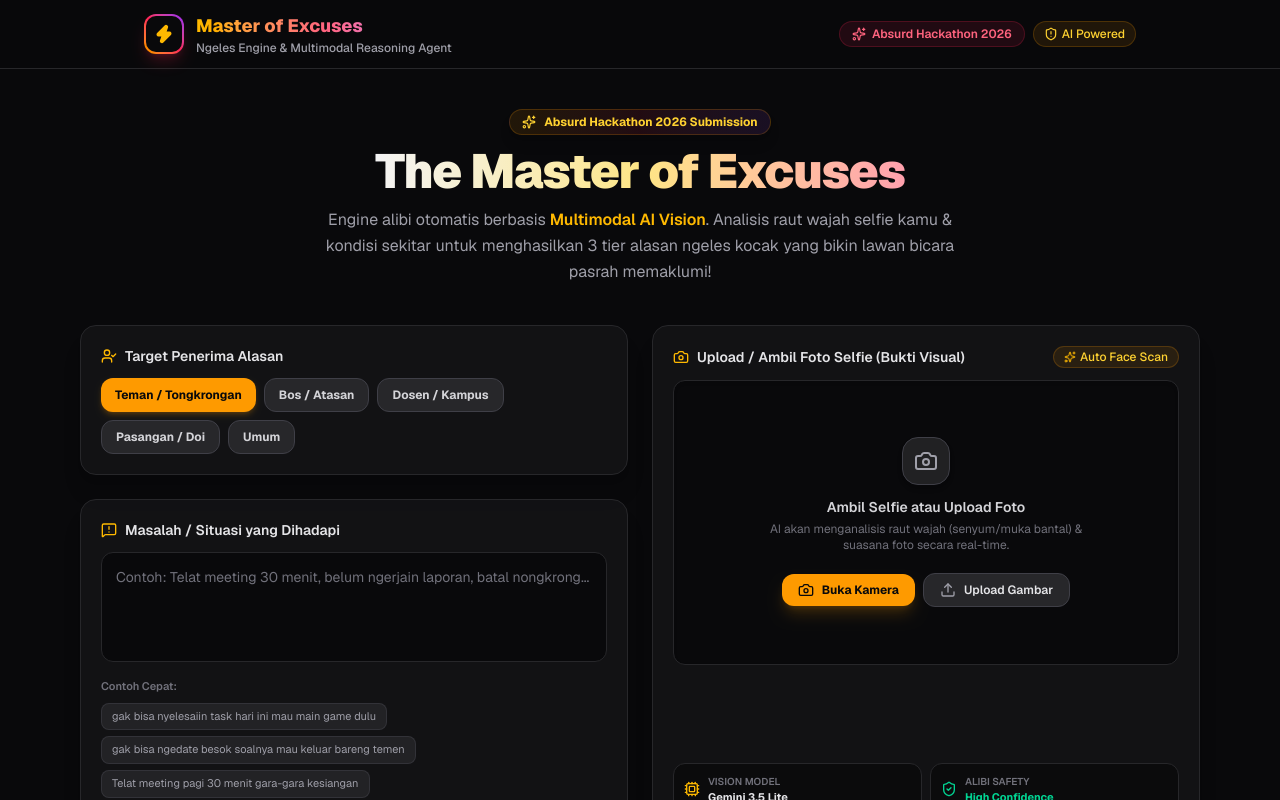
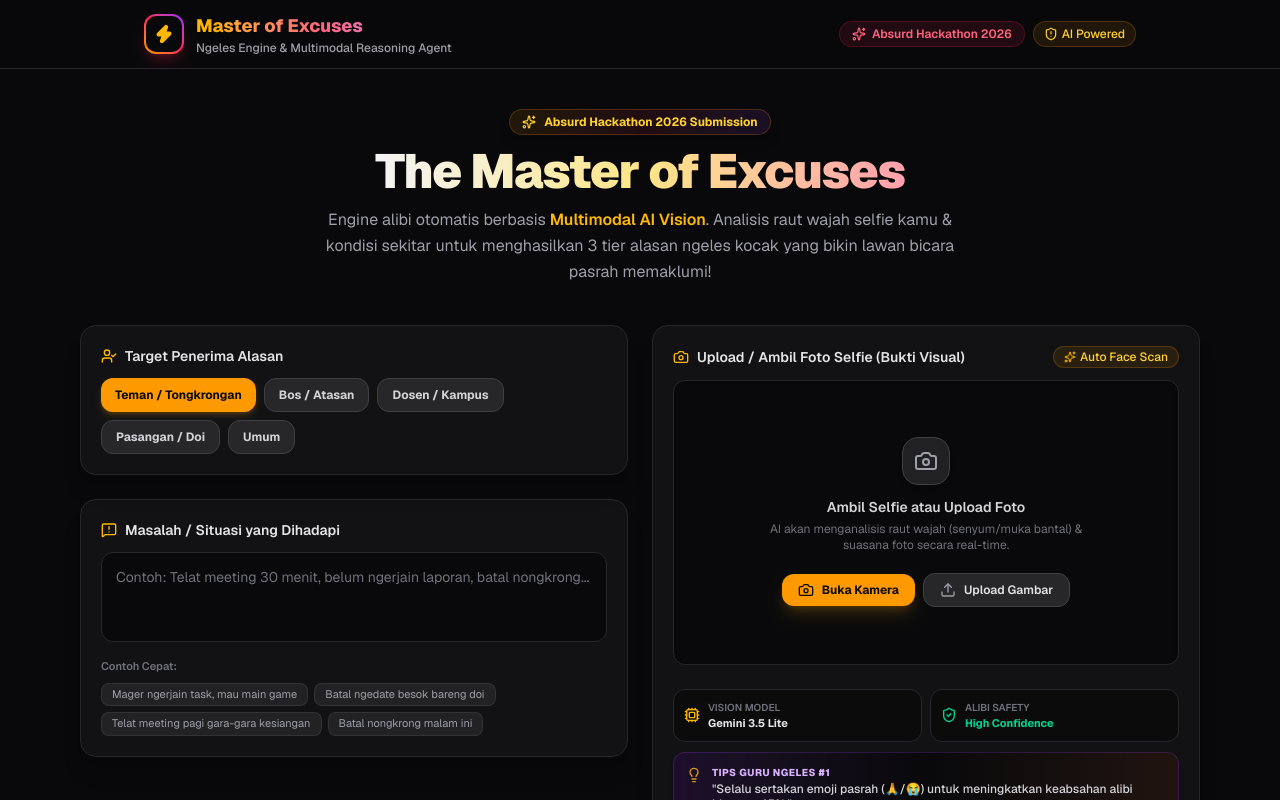
Before and after one commit to ZurielManurung/ngeles-engine, a Next.js app: page / in a window 1280 px wide. Shown: the top 800 px of the page. Built offline with nearby package versions, Linux system fonts and the light colour scheme.

Commit message:
Refactor: Shorten Quick Presets to 4 compact chips

```diff
--- a/src/app/page.tsx
+++ b/src/app/page.tsx
@@ -19,13 +19,12 @@ export default function Home() {
   const [quotaSeconds, setQuotaSeconds] = useState<number | null>(null);
   const [result, setResult] = useState<ExcuseResponse | null>(null);
 
+  // Short & punchy quick presets
   const presets = [
-    'gak bisa nyelesaiin task hari ini mau main game dulu',
-    'gak bisa ngedate besok soalnya mau keluar bareng temen',
-    'Telat meeting pagi 30 menit gara-gara kesiangan',
-    'Batal nongkrong malam ini padahal udah di-WA kawan',
-    'Belum ngerjain laporan/tugas padahal udah H-1 deadline',
-    'Mager diajak kencan padahal dompet lagi kering kerontang',
+    'Mager ngerjain task, mau main game',
+    'Batal ngedate besok bareng doi',
+    'Telat meeting pagi gara-gara kesiangan',
+    'Batal nongkrong malam ini',
   ];
 
   const recipients: TargetRecipient[] = [
@@ -138,7 +137,7 @@ export default function Home() {
                 </div>
 
                 {/* Problem Input */}
-                <div className="bg-zinc-900/60 border border-zinc-800 rounded-2xl p-5 shadow-xl flex flex-col gap-3 flex-1">
+                <div className="bg-zinc-900/60 border border-zinc-800 rounded-2xl p-5 shadow-xl flex flex-col gap-3">
                   <label className="text-sm font-semibold text-zinc-200 flex items-center gap-2">
                     <MessageSquareWarning className="w-4 h-4 text-amber-400" /> Masalah / Situasi yang Dihadapi
                   </label>
@@ -146,7 +145,7 @@ export default function Home() {
                     value={problem}
                     onChange={(e) => setProblem(e.target.value)}
                     placeholder="Contoh: Telat meeting 30 menit, belum ngerjain laporan, batal nongkrong..."
-                    rows={4}
+                    rows={3}
                     className="w-full bg-zinc-950 border border-zinc-800 rounded-xl p-3.5 text-sm text-zinc-100 placeholder-zinc-500 focus:outline-none focus:border-amber-500/50 focus:ring-1 focus:ring-amber-500/50 transition resize-none"
                   />
 
@@ -158,7 +157,7 @@ export default function Home() {
                         key={preset}
                         type="button"
                         onClick={() => setProblem(preset)}
-                        className="text-[11px] px-2.5 py-1.5 rounded-lg bg-zinc-800/80 hover:bg-zinc-700 text-zinc-400 hover:text-zinc-200 border border-zinc-700/60 transition text-left leading-tight"
+                        className="text-[11px] px-2.5 py-1 rounded-lg bg-zinc-800/80 hover:bg-zinc-700 text-zinc-400 hover:text-zinc-200 border border-zinc-700/60 transition text-left leading-tight"
                       >
                         {preset}
                       </button>
```
